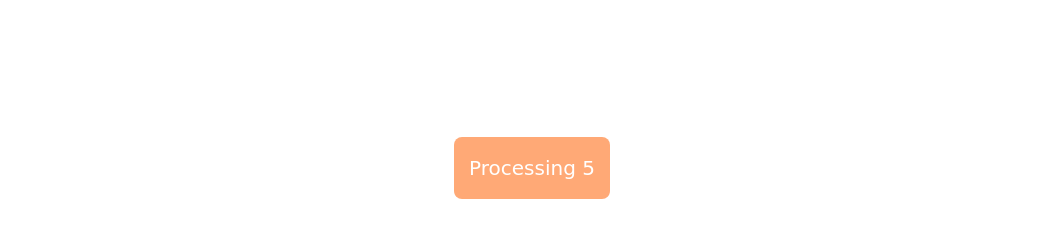
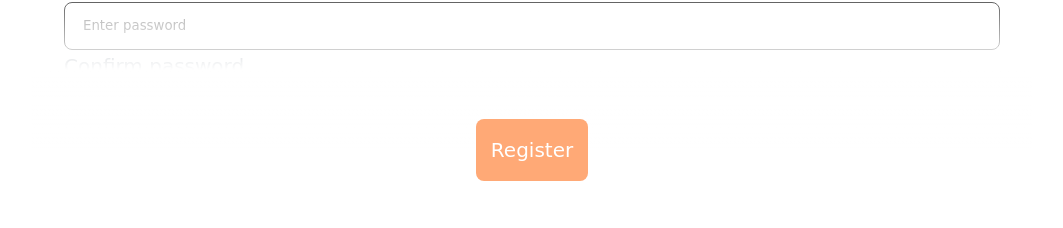
Before and after one commit to Winkler-Jonas/Tama, a Vue app in the folder frontend/: page /sign-up in a window 1280 px wide. Shown: the part 569-797 px from the top of the page, without its empty margins (108-1171 px from the left). Built offline with nearby package versions, Linux system fonts and the light colour scheme; no server answers; a web font is replaced by a local one; what vue3-touch-events would draw is missing.

Commit message:
scrollable test

```diff
--- a/frontend/src/assets/layout.css
+++ b/frontend/src/assets/layout.css
@@ -41,6 +41,7 @@
 
     height: 100%;
     max-height: 100%;
+    overflow: visible;
 }
 
 /* Use for bottom button overflow (bottom) */
--- a/frontend/src/views/RegisterView.vue
+++ b/frontend/src/views/RegisterView.vue
@@ -3,8 +3,7 @@
     <welcome-header class="gl-header" :back-operation="false"/>
     <app-tama-area class="gl-tama" :tama-area-text="inputScreen ? $t('views.register.hdr') : $t('view.register.hdrSend')" :tama-area-height="35"/>
     <transition name="slide-down" mode="out-in">
-      <section v-if="!inputScreen" class="tama-register-view-content gl-content-fit">
-
+      <section v-if="inputScreen" class="tama-register-view-content gl-content-fit">
           <form @keydown.enter.stop.prevent="handleEnter" class="tama-register-view-content-scroll tama-register-view-content-fade no-scrollbar">
             <app-input-email
                 :email-label="$t('views.register.inputLabel.mail')"
@@ -53,7 +52,7 @@
         <p v-text-animation="{ text: $t('views.register.mailSent' ), speed: 70 }" class="tama-register-view-bottom-second-txt"></p>
       </section>
     </transition>
-    <div v-if="!inputScreen" class="sticky-button">
+    <div v-if="inputScreen" class="sticky-button">
       <app-button  :btn-text="$t('views.register.btnEnter')"
                   @on-click="handleRegister"
                   ref="submitFormRef"
@@ -205,19 +204,21 @@ const menuItems = computed(() => {
   justify-self: stretch;
   position: relative;
 
-  align-self: stretch;
+  align-self: end;
   display: flex;
   flex-direction: column;
-  justify-content: flex-start;
-  padding-top: 25vh;
-  height: calc(100vh - 100px);
-  padding-bottom: 100px;
+  justify-content: flex-end;
+
+
+  overflow: visible;
 }
 
 .tama-register-view-content-scroll {
+  padding-top: 35vh;
+  padding-bottom: 20vh;
+  height: calc(100vh - 35vh);
   flex: 1 1 auto;
   overflow-y: auto;
-  padding: 1rem;
 }
 
 .tama-register-view-content-fade {
```
